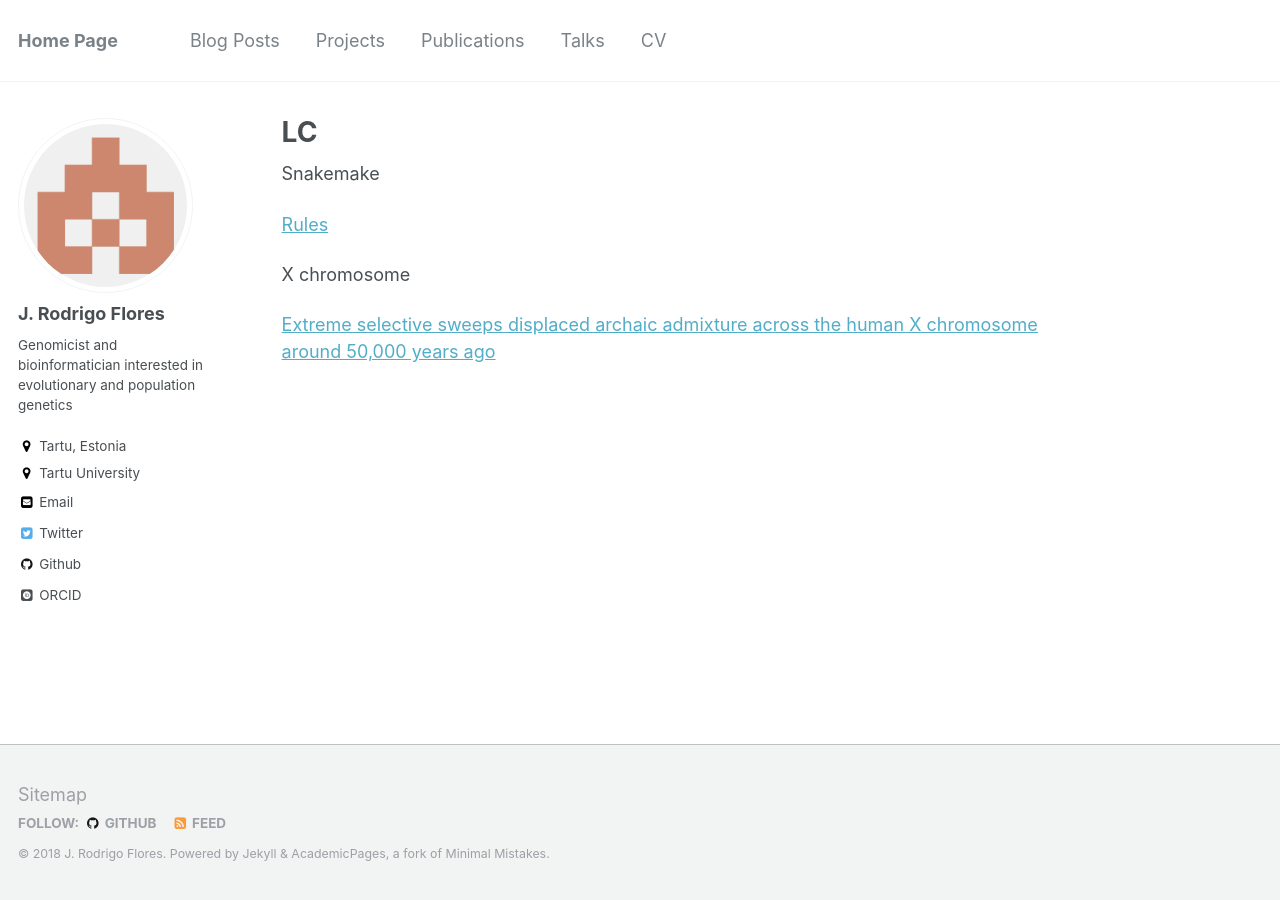
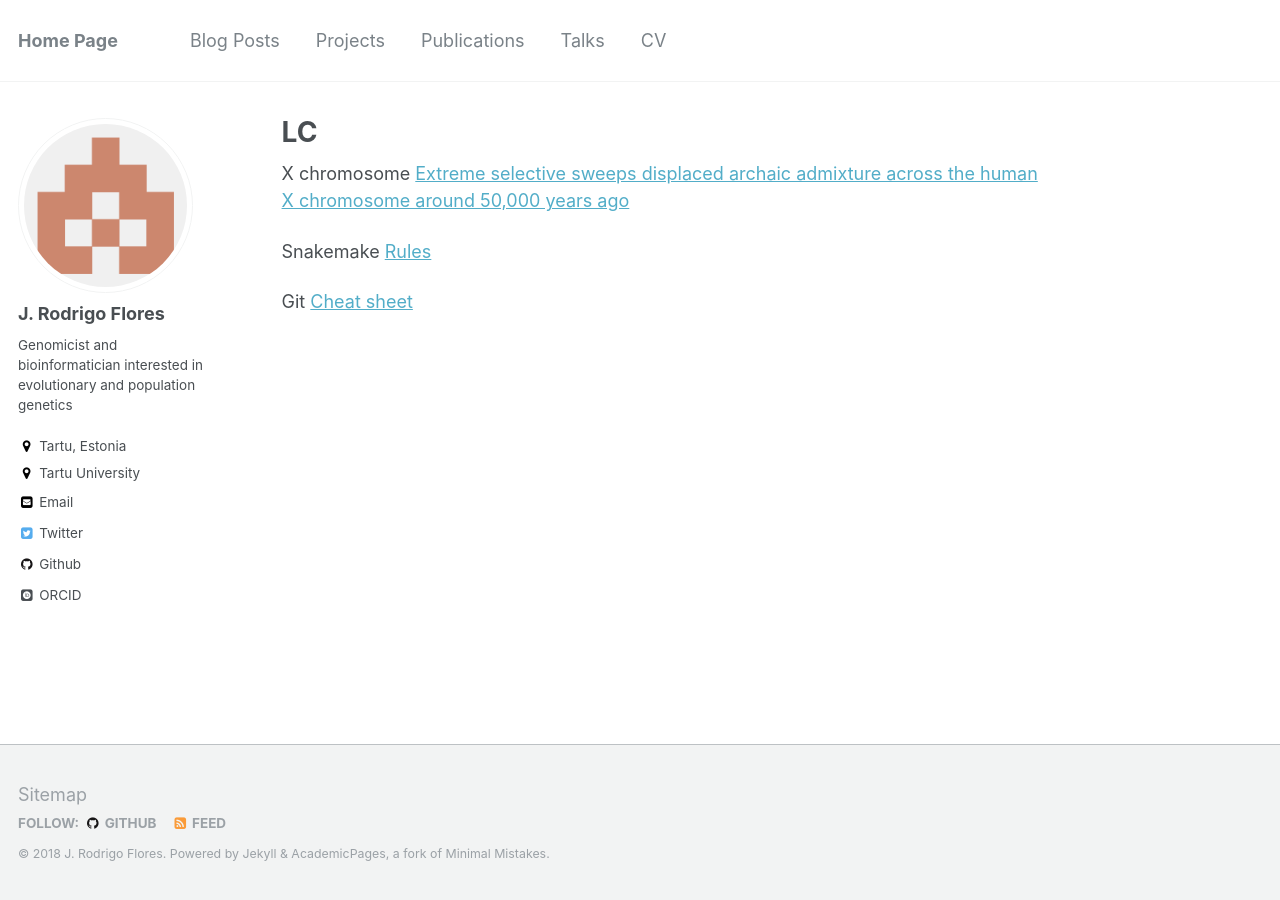
Before and after one commit to JRodrigoF/JRodrigoFlores.github.io, a Jekyll site: the page built from lc.md, in a window 1280 px wide. Built offline with Jekyll 4.4.1, drawn with Linux system fonts in a browser that asks for light colours; some web fonts are replaced.

Commit message:
Update lc.md

```diff
--- a/lc.md
+++ b/lc.md
@@ -4,10 +4,13 @@ excerpt: " "
 collection: lc
 ---
 
+X chromosome
+[Extreme selective sweeps displaced archaic admixture across the human X chromosome around 50,000 years ago](https://www.biorxiv.org/content/biorxiv/early/2018/12/23/503995.full.pdf)
+
+
+
 Snakemake
-
 [Rules](https://snakemake.readthedocs.io/en/stable/snakefiles/rules.html)
 
-X chromosome
-
-[Extreme selective sweeps displaced archaic admixture across the human X chromosome around 50,000 years ago](https://www.biorxiv.org/content/biorxiv/early/2018/12/23/503995.full.pdf)
+Git
+[Cheat sheet](https://services.github.com/on-demand/downloads/github-git-cheat-sheet/)
```
